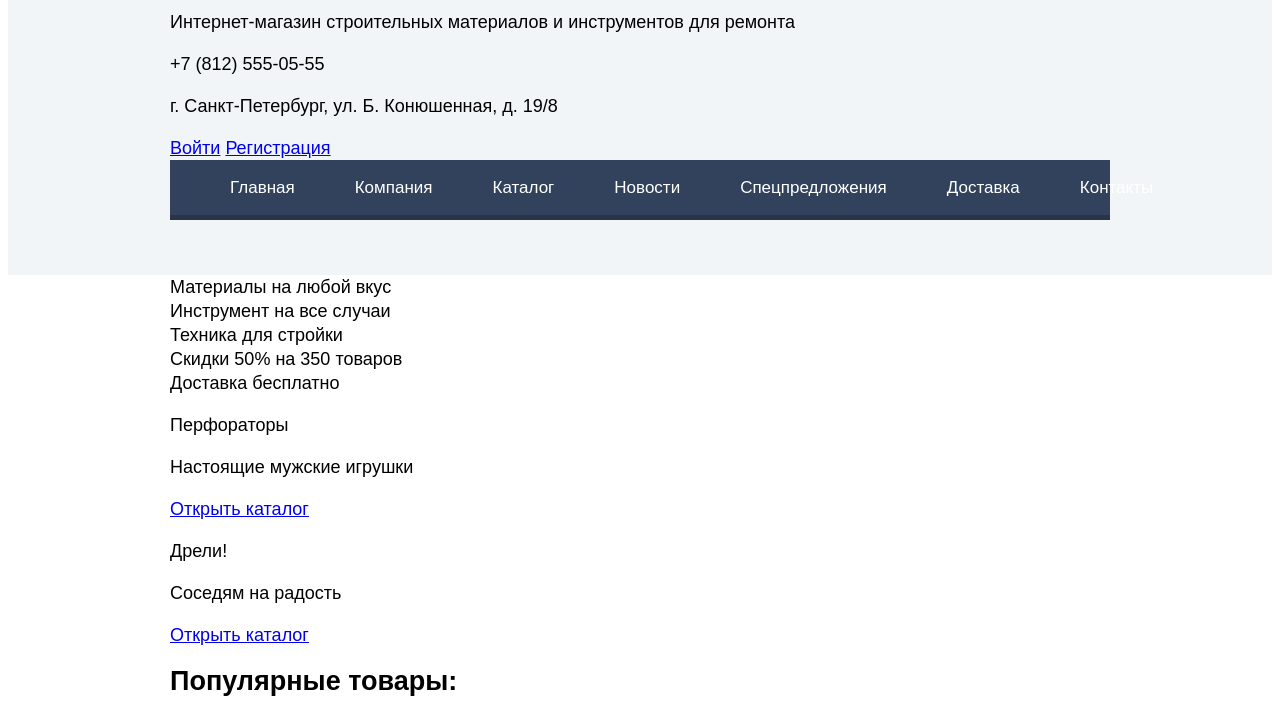
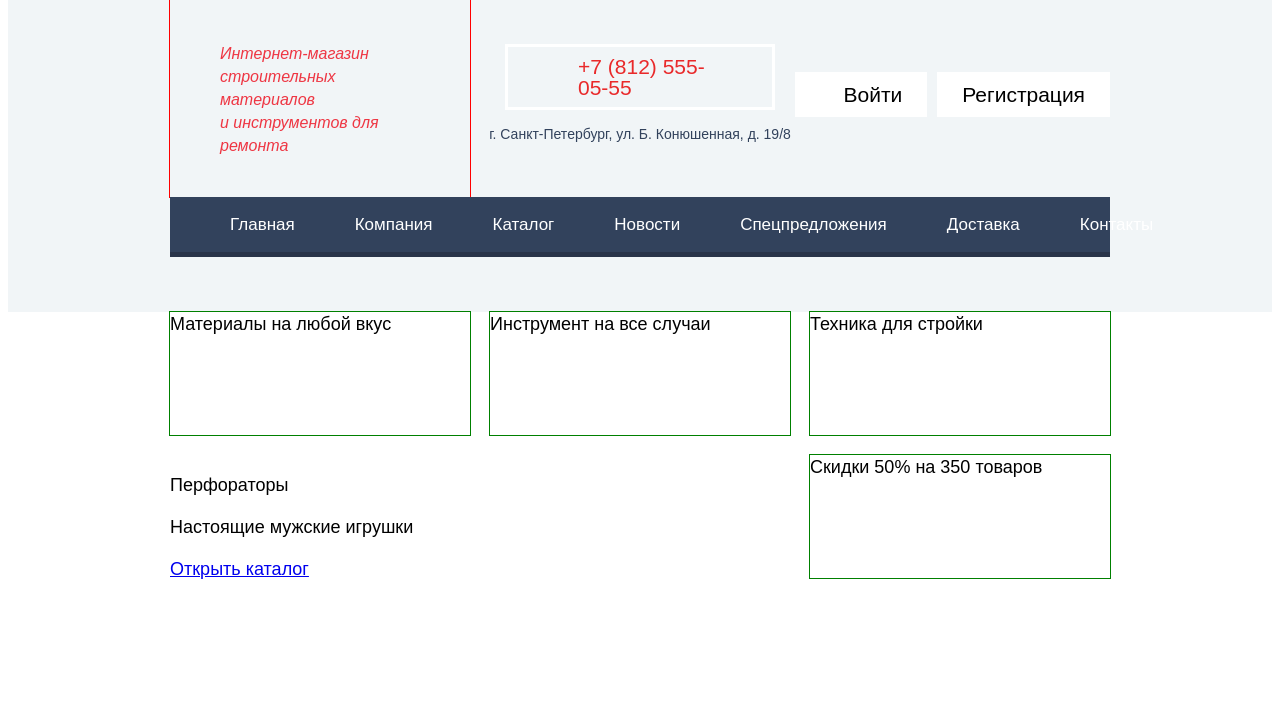
Before and after one commit to alexandraleo/45442-technomart-1, a plain HTML site: page index.html in a window 1280 px wide. Shown: the part 50-765 px from the top of the page. Drawn offline with Linux system fonts and the light colour scheme; a web font is replaced by a local one.

Commit message:
Store-info

```diff
--- a/css/style.css
+++ b/css/style.css
@@ -142,8 +142,88 @@ footer, .navigation {
 .navigation a:active {
 	background-color: #1d2739;
 }
+.store-info {
+	margin: 0;
+	padding: 0;
+	display: flex;
+	flex-basis: 100%;
+	flex-direction: row;
+	justify-content: stretch;
+	align-items: center;
+	flex-wrap: nowrap;
+}
+.contacts {
+	display: flex;
+	flex-direction: column;
+	justify-content: center;
+	align-items: center;
+	flex-basis: 340px;
+}
+.summary {
+	margin: 0;
+	width: 300px;
+	color: #ee3643;
+	font-style: italic;
+	font-size: 16px;
+	line-height: 23px;
+	padding: 50px 50px 40px;
+	outline: 1px solid red;
+}
+.phone {
+	margin: 0;
+	width: 270px;
+	color: #e9292a;
+	font-size: 21px;
+	line-height: 21px;
+	padding: 9px 50px 9px 70px;
+	border: 3px solid #fff;
+}
+.address {
+	color: #32425c;
+	font-size: 14px;
+	line-height: 24px;
+	margin: 0;
+	margin-top: 12px;
+}
+.account {
+	width: 300px;
+	display: flex;
+	flex-direction: row;
+	justify-content: flex-end;
+}
+.account a {
+	background-color: #fff;
+	color: #000;
+	font-size: 21px;
+	line-height: 21px;
+	padding: 12px 25px;
+	text-decoration: none;
+}
+.account a:first-child {
+	margin-right: 10px;
+	padding-left: 48px;
+}
 
-
+.slider-block {
+	display: flex;
+	flex-direction: row;
+	justify-content: space-between;
+	align-content: space-between;
+	flex-wrap: wrap;
+}
+.advantage {
+	width: 300px;
+	height: 123px;
+	outline: 1px green solid;
+	margin-bottom: 20px;
+}
+.slider {
+	width: 620px;
+	height: 280px;
+	display: flex;
+	flex-direction: column;
+	flex-grow: 2;
+}
 									/*Сложный фильтр по цене*/
 .price-controls {
   position: relative;
--- a/index.html
+++ b/index.html
@@ -23,13 +23,15 @@
 		  </div>
 		  	<div class="container">
 		  		<div class="store-info">
-		  			<p>Интернет-магазин строительных материалов и инструментов для ремонта</p>
-		  			<p>+7 (812) 555-05-55</p>
-		  			<p>г. Санкт-Петербург, ул. Б. Конюшенная, д. 19/8</p>
+		  			<p class="summary">Интернет-магазин строительных материалов <br>и инструментов для ремонта</p>
+		  			<div class="contacts">
+			  			<p class="phone">+7 (812) 555-05-55</p>
+			  			<p class="address">г. Санкт-Петербург, ул. Б. Конюшенная, д. 19/8</p>
 		  			</div>
-		  		<div>
+			  		<div class="account">
 			  			<a href="#">Войти</a>
 			  			<a href="#">Регистрация</a>
+			  		</div>
 		  		</div>
 		  		<nav class="navigation">
 		  			<ul>
@@ -47,23 +49,24 @@
   	<main>
   		<div class="container">
   			<section class="slider-block">
-  				<div>Материалы на любой вкус</div>
-  				<div>Инструмент на все случаи</div>
-  				<div>Техника для стройки</div>
-  				<div>Скидки 50% на 350 товаров</div>
-  				<div>Доставка бесплатно</div>
+  				<div class="advantage">Материалы на любой вкус</div>
+  				<div class="advantage">Инструмент на все случаи</div>
+  				<div class="advantage">Техника для стройки</div>
   				  <div class="slider">
   					<div class="first-slide">
   						<p>Перфораторы</p>
   						<p>Настоящие мужские игрушки</p>
   						<a href="#">Открыть каталог</a>
   					</div>
-  					<div class="second-slide">
+<!--   					<div class="second-slide">
 	<p>Дрели!</p>
 	<p>Соседям на радость</p>
 	<a href="#">Открыть каталог</a>
+</div> -->
   				</div>
-  				</div>
+  				<div class="advantage">Скидки 50% на 350 товаров</div>
+  				<div class="advantage">Доставка бесплатно</div>
+
   			</section>
   			<section class="popular">
 	  			<h2>Популярные товары:</h2>
```
Lines whose indentation alone changed are shown as unchanged.
